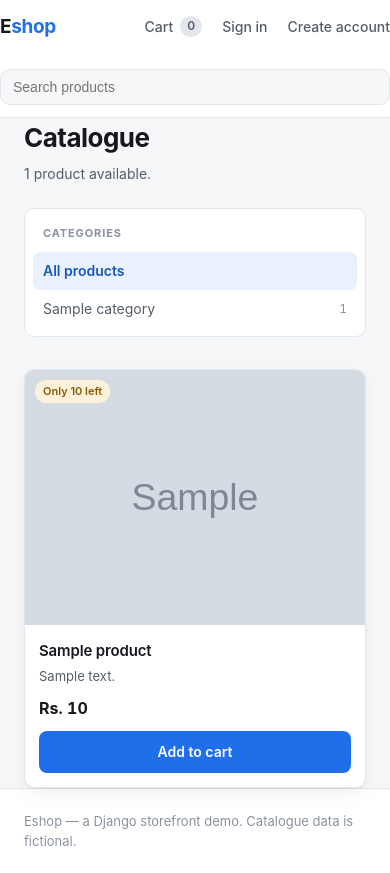
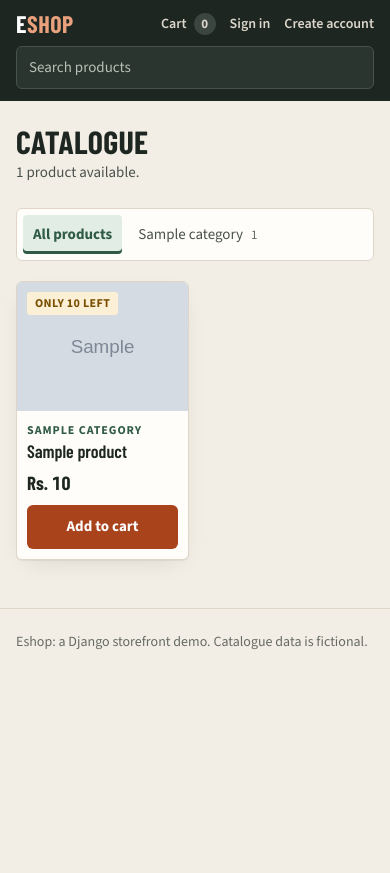
Before and after one commit to dev-mnadeem/django-storefront-service, a Django app: page / in a window 390 px wide. After the commit the page ends 650 px from the top, so only its background shows below. Run offline with Django 4.2, Linux system fonts and the light colour scheme; tables that the repository leaves empty hold one stand-in row (values such as "Sample post"); grey boxes marked "Sample" are stand-in pictures; parts of the project's set-up code (start-up, migrations or seed data) failed here and were passed over.

Commit message:
Restyle the storefront as a trail outfitter and fix mobile layout
- Pine-on-paper palette with a rust call to action; Barlow Condensed
  headings over Source Sans 3, loaded from Google Fonts with system
  fallbacks. Muted text darkened to pass WCAG AA.
- Visible focus rings, a skip link, a labelled search field,
  aria-current on the active category and nav link, role=status on
  flash messages, and h2 headings for empty states.
- The cart's inline grid-template-columns beat the media query, so the
  checkout panel never stacked on phones. Inline styles are now classes.
- Tables drop the unit-price column under 560px; total rows no longer
  rely on colspan, so they stay aligned when it is hidden.
- Categories become a scrolling chip row on narrow screens, with two
  product cards per row.
- main had no vertical padding because .shell outranked it.

```diff
--- a/brand/static/brand/storefront.css
+++ b/brand/static/brand/storefront.css
@@ -1,24 +1,32 @@
-/* Eshop storefront styles. Self-hosted: no CDN, no build step. */
+/* Eshop storefront styles. No build step; fonts come from Google Fonts with
+   system fallbacks, so the page still reads correctly offline. */
 
 :root {
-  --ink: #16181d;
-  --ink-soft: #565d6b;
-  --ink-faint: #8a92a1;
-  --line: #e3e6ec;
-  --surface: #ffffff;
-  --canvas: #f6f7f9;
-  --accent: #1f6feb;
-  --accent-dark: #1857bb;
-  --accent-wash: #eaf1fe;
-  --good: #1a7f4b;
-  --good-wash: #e6f4ec;
-  --warn: #8a5a00;
-  --warn-wash: #fdf1dc;
-  --bad: #b4232c;
-  --bad-wash: #fdeaea;
-  --radius: 10px;
-  --shadow: 0 1px 2px rgba(22, 24, 29, 0.05), 0 6px 20px rgba(22, 24, 29, 0.05);
+  /* Trail-outfitter palette: pine ink on unbleached paper, rust for actions. */
+  --ink: #1d2621;
+  --ink-soft: #4a524c;
+  --ink-faint: #656b64; /* 5.3:1 on --surface, the lightest text we use */
+  --line: #ddd6c9;
+  --line-strong: #c8bfae;
+  --surface: #fffdf9;
+  --canvas: #f3eee5;
+  --accent: #a8431c; /* rust; white text on it is 5.9:1 */
+  --accent-dark: #863514;
+  --accent-wash: #f7e6dc;
+  --pine: #2f5a45;
+  --pine-wash: #e2ede5;
+  --good: #276143;
+  --good-wash: #e2efe6;
+  --warn: #7a4e00;
+  --warn-wash: #fbefd6;
+  --bad: #a3212a;
+  --bad-wash: #fbe7e6;
+  --focus: #1b5fa8;
+  --radius: 6px;
+  --shadow: 0 1px 0 rgba(29, 38, 33, 0.06), 0 8px 24px -12px rgba(29, 38, 33, 0.18);
   --max: 1200px;
+  --font-body: "Source Sans 3", "Segoe UI", "Helvetica Neue", Arial, sans-serif;
+  --font-display: "Barlow Condensed", "Arial Narrow", "Helvetica Neue", Arial, sans-serif;
 }
 
 * { box-sizing: border-box; }
@@ -27,20 +35,51 @@ body {
   margin: 0;
   background: var(--canvas);
   color: var(--ink);
-  font: 15px/1.55 -apple-system, BlinkMacSystemFont, "Segoe UI", Roboto, Helvetica, Arial, sans-serif;
+  font: 16px/1.55 var(--font-body);
   -webkit-font-smoothing: antialiased;
+}
+
+h1, h2, h3, .wordmark, .card__price, .pager__step {
+  font-family: var(--font-display);
 }
 
 a { color: var(--accent); text-decoration: none; }
 a:hover { text-decoration: underline; }
+
+:focus-visible {
+  outline: 3px solid var(--focus);
+  outline-offset: 2px;
+}
+
+.visually-hidden {
+  position: absolute;
+  width: 1px;
+  height: 1px;
+  margin: -1px;
+  overflow: hidden;
+  clip: rect(0 0 0 0);
+  white-space: nowrap;
+}
+
+.skip-link {
+  position: absolute;
+  left: 16px;
+  top: -48px;
+  z-index: 50;
+  padding: 8px 14px;
+  background: var(--ink);
+  color: #fff;
+  border-radius: var(--radius);
+}
+.skip-link:focus { top: 12px; }
 
 .shell { max-width: var(--max); margin: 0 auto; padding: 0 24px; }
 
 /* ---------- header ---------- */
 
 .masthead {
-  background: var(--surface);
-  border-bottom: 1px solid var(--line);
+  background: var(--ink);
+  color: #f3eee5;
   position: sticky;
   top: 0;
   z-index: 20;
@@ -50,84 +89,82 @@ a:hover { text-decoration: underline; }
   display: flex;
   align-items: center;
   gap: 28px;
-  min-height: 66px;
+  min-height: 64px;
 }
 
 .wordmark {
-  font-size: 19px;
+  font-size: 28px;
   font-weight: 700;
-  letter-spacing: -0.02em;
-  color: var(--ink);
+  letter-spacing: 0.02em;
+  text-transform: uppercase;
+  color: #fff;
+  line-height: 1;
 }
 .wordmark:hover { text-decoration: none; }
-.wordmark span { color: var(--accent); }
+.wordmark span { color: #e9a07c; }
 
-.search { flex: 1; max-width: 420px; display: flex; gap: 8px; }
+.search { flex: 1; max-width: 420px; display: flex; }
 .search input {
   flex: 1;
+  min-width: 0;
   padding: 9px 12px;
-  border: 1px solid var(--line);
+  border: 1px solid #47524b;
   border-radius: var(--radius);
-  background: var(--canvas);
-  font-size: 14px;
-  color: var(--ink);
+  background: #2a352f;
+  font: inherit;
+  font-size: 15px;
+  color: #fff;
 }
-.search input:focus {
-  outline: none;
-  border-color: var(--accent);
-  background: var(--surface);
-  box-shadow: 0 0 0 3px var(--accent-wash);
-}
+.search input::placeholder { color: #b9bfb8; }
+.search input:focus-visible { border-color: #fff; outline-color: #e9a07c; }
 
 .navlinks { margin-left: auto; display: flex; align-items: center; gap: 20px; }
-.navlinks a { color: var(--ink-soft); font-size: 14px; font-weight: 500; }
-.navlinks a:hover { color: var(--ink); text-decoration: none; }
+.navlinks a,
+.navform button { color: #dcd6cb; font-size: 15px; font-weight: 600; }
+.navlinks a:hover,
+.navform button:hover { color: #fff; text-decoration: none; }
+.navlinks a[aria-current="page"] { color: #fff; box-shadow: inset 0 -2px 0 #e9a07c; }
 .navform { margin: 0; }
 .navform button {
   padding: 0;
   border: 0;
   background: none;
-  font: inherit;
-  font-size: 14px;
-  font-weight: 500;
-  color: var(--ink-soft);
+  font-family: inherit;
   cursor: pointer;
 }
-.navform button:hover { color: var(--ink); }
 
 .cart-link { display: inline-flex; align-items: center; gap: 7px; }
 .pill {
   display: inline-block;
-  min-width: 20px;
+  min-width: 22px;
   padding: 1px 7px;
   border-radius: 999px;
   background: var(--accent);
   color: #fff;
-  font-size: 12px;
-  font-weight: 600;
+  font-size: 13px;
+  font-weight: 700;
   text-align: center;
 }
-.pill--muted { background: var(--line); color: var(--ink-soft); }
+.pill--muted { background: #3a463f; color: #dcd6cb; }
 
 /* ---------- layout ---------- */
 
-main { padding: 32px 0 64px; }
+/* .shell sets the horizontal padding, so only the vertical sides go here. */
+main.shell { padding-top: 32px; padding-bottom: 64px; }
 
 .page-head { margin-bottom: 24px; }
 .page-head h1 {
-  margin: 0 0 4px;
-  font-size: 26px;
-  letter-spacing: -0.02em;
+  margin: 0 0 2px;
+  font-size: 40px;
+  font-weight: 700;
+  line-height: 1.05;
+  text-transform: uppercase;
+  letter-spacing: 0.01em;
 }
-.page-head p { margin: 0; color: var(--ink-soft); font-size: 14px; }
+.page-head p { margin: 0; color: var(--ink-soft); font-size: 15px; }
 
-.columns { display: grid; grid-template-columns: 216px 1fr; gap: 32px; align-items: start; }
-
-@media (max-width: 860px) {
-  .columns { grid-template-columns: 1fr; }
-  .masthead__inner { flex-wrap: wrap; padding: 12px 0; }
-  .search { order: 3; max-width: none; flex-basis: 100%; }
-}
+.columns { display: grid; grid-template-columns: 216px minmax(0, 1fr); gap: 32px; align-items: start; }
+.columns--checkout { grid-template-columns: minmax(0, 1fr) 340px; }
 
 /* ---------- sidebar ---------- */
 
@@ -137,12 +174,13 @@ main { padding: 32px 0 64px; }
   border-radius: var(--radius);
   padding: 8px;
   position: sticky;
-  top: 90px;
+  top: 88px;
 }
 .facets h2 {
-  margin: 8px 10px 10px;
-  font-size: 11px;
-  letter-spacing: 0.08em;
+  margin: 8px 10px 8px;
+  font-size: 15px;
+  font-weight: 600;
+  letter-spacing: 0.1em;
   text-transform: uppercase;
   color: var(--ink-faint);
 }
@@ -152,19 +190,24 @@ main { padding: 32px 0 64px; }
   align-items: center;
   gap: 8px;
   padding: 8px 10px;
-  border-radius: 7px;
+  border-radius: 4px;
   color: var(--ink-soft);
-  font-size: 14px;
+  font-size: 15px;
 }
 .facet:hover { background: var(--canvas); color: var(--ink); text-decoration: none; }
-.facet.is-active { background: var(--accent-wash); color: var(--accent-dark); font-weight: 600; }
-.facet__count { font-size: 12px; color: var(--ink-faint); font-variant-numeric: tabular-nums; }
+.facet[aria-current="page"] {
+  background: var(--pine-wash);
+  color: var(--pine);
+  font-weight: 700;
+  box-shadow: inset 3px 0 0 var(--pine);
+}
+.facet__count { font-size: 13px; color: var(--ink-faint); font-variant-numeric: tabular-nums; }
 
 /* ---------- product grid ---------- */
 
 .grid {
   display: grid;
-  grid-template-columns: repeat(auto-fill, minmax(190px, 1fr));
+  grid-template-columns: repeat(auto-fill, minmax(200px, 1fr));
   gap: 20px;
 }
 
@@ -184,33 +227,43 @@ main { padding: 32px 0 64px; }
   display: grid;
   place-items: center;
   color: var(--ink-faint);
-  font-size: 12px;
+  font-size: 13px;
 }
 
 .flag {
   position: absolute;
   top: 10px;
   left: 10px;
-  padding: 3px 8px;
-  border-radius: 999px;
-  font-size: 11px;
-  font-weight: 600;
+  padding: 2px 8px;
+  border-radius: 3px;
+  font-size: 12px;
+  font-weight: 700;
+  letter-spacing: 0.03em;
+  text-transform: uppercase;
 }
 .flag--low { background: var(--warn-wash); color: var(--warn); }
 .flag--out { background: var(--bad-wash); color: var(--bad); }
 
 .card__body { padding: 14px 14px 10px; flex: 1; }
-.card__name { margin: 0 0 4px; font-size: 15px; font-weight: 600; letter-spacing: -0.01em; }
+.card__category {
+  margin: 0 0 2px;
+  font-size: 12px;
+  font-weight: 700;
+  letter-spacing: 0.08em;
+  text-transform: uppercase;
+  color: var(--pine);
+}
+.card__name { margin: 0 0 6px; font-size: 21px; font-weight: 600; line-height: 1.15; }
 .card__desc {
   margin: 0 0 10px;
-  font-size: 13px;
+  font-size: 14px;
   color: var(--ink-soft);
   display: -webkit-box;
   -webkit-line-clamp: 2;
   -webkit-box-orient: vertical;
   overflow: hidden;
 }
-.card__price { font-size: 16px; font-weight: 700; font-variant-numeric: tabular-nums; }
+.card__price { font-size: 22px; font-weight: 700; font-variant-numeric: tabular-nums; }
 .card__foot { padding: 0 14px 14px; }
 
 /* ---------- controls ---------- */
@@ -218,32 +271,34 @@ main { padding: 32px 0 64px; }
 .btn {
   display: inline-block;
   width: 100%;
+  min-height: 42px;
   padding: 9px 14px;
   border: 1px solid transparent;
-  border-radius: 8px;
+  border-radius: var(--radius);
   background: var(--accent);
   color: #fff;
   font: inherit;
-  font-size: 14px;
-  font-weight: 600;
+  font-size: 15px;
+  font-weight: 700;
   cursor: pointer;
   text-align: center;
 }
 .btn:hover { background: var(--accent-dark); text-decoration: none; }
-.btn[disabled] { background: var(--line); color: var(--ink-faint); cursor: not-allowed; }
-.btn--ghost { background: var(--surface); border-color: var(--line); color: var(--ink); }
+.btn[disabled] { background: var(--line); color: var(--ink-soft); cursor: not-allowed; }
+.btn--ghost { background: var(--surface); border-color: var(--line-strong); color: var(--ink); }
 .btn--ghost:hover { background: var(--canvas); }
 .btn--auto { width: auto; }
 
 .stepper { display: flex; align-items: stretch; gap: 8px; }
 .stepper form { display: flex; }
 .stepper button {
-  width: 36px;
-  border: 1px solid var(--line);
-  border-radius: 8px;
+  width: 42px;
+  min-height: 42px;
+  border: 1px solid var(--line-strong);
+  border-radius: var(--radius);
   background: var(--surface);
   color: var(--ink);
-  font-size: 17px;
+  font-size: 20px;
   line-height: 1;
   cursor: pointer;
 }
@@ -314,63 +379,122 @@ tfoot td { border-top: 2px solid var(--line); font-weight: 700; }
   box-shadow: var(--shadow);
   padding: 28px;
 }
-.form-card h1 { margin: 0 0 4px; font-size: 21px; letter-spacing: -0.02em; }
-.form-card .sub { margin: 0 0 22px; color: var(--ink-soft); font-size: 14px; }
+.form-card h1 { margin: 0 0 4px; font-size: 32px; text-transform: uppercase; line-height: 1.1; }
+.form-card .sub { margin: 0 0 22px; color: var(--ink-soft); font-size: 15px; }
 
-.field { margin-bottom: 15px; }
-.field label { display: block; margin-bottom: 5px; font-size: 13px; font-weight: 600; color: var(--ink-soft); }
+.field { margin-bottom: 16px; }
+.field label { display: block; margin-bottom: 5px; font-size: 14px; font-weight: 700; color: var(--ink); }
 .field input {
   width: 100%;
+  min-height: 42px;
   padding: 9px 12px;
-  border: 1px solid var(--line);
-  border-radius: 8px;
+  border: 1px solid var(--line-strong);
+  border-radius: var(--radius);
   font: inherit;
-  font-size: 14px;
+  font-size: 16px;
   color: var(--ink);
-  background: var(--surface);
+  background: #fff;
 }
-.field input:focus { outline: none; border-color: var(--accent); box-shadow: 0 0 0 3px var(--accent-wash); }
-.field .hint { margin-top: 5px; font-size: 12px; color: var(--ink-faint); }
-.field .err { margin-top: 5px; font-size: 12.5px; color: var(--bad); }
+.field input:focus-visible { border-color: var(--focus); outline-offset: 0; }
+.field .hint { margin-top: 5px; font-size: 13px; color: var(--ink-faint); }
+.field .err { margin-top: 5px; font-size: 14px; color: var(--bad); font-weight: 600; }
 .field--error input { border-color: var(--bad); }
 
-.form-foot { margin-top: 20px; font-size: 13.5px; color: var(--ink-soft); text-align: center; }
+.form-foot { margin-top: 20px; font-size: 14px; color: var(--ink-soft); text-align: center; }
 
-.alert { padding: 11px 14px; border-radius: 8px; font-size: 13.5px; margin-bottom: 16px; }
+.alert {
+  padding: 11px 14px;
+  border-radius: var(--radius);
+  border-left: 4px solid currentColor;
+  font-size: 15px;
+  margin-bottom: 16px;
+}
 .alert--error { background: var(--bad-wash); color: var(--bad); }
 .alert--success { background: var(--good-wash); color: var(--good); }
 
 .flashes { margin-bottom: 20px; }
+.flashes .alert:last-child { margin-bottom: 0; }
 
 /* ---------- empty state & pagination ---------- */
 
 .empty {
   background: var(--surface);
-  border: 1px dashed var(--line);
+  border: 2px dashed var(--line-strong);
   border-radius: var(--radius);
   padding: 56px 24px;
   text-align: center;
 }
-.empty h3 { margin: 0 0 6px; font-size: 17px; }
-.empty p { margin: 0 0 18px; color: var(--ink-soft); font-size: 14px; }
+.empty h1, .empty h2 { margin: 0 0 6px; font-size: 26px; text-transform: uppercase; }
+.empty p { margin: 0 0 18px; color: var(--ink-soft); font-size: 15px; }
 
-.pager { display: flex; align-items: center; justify-content: center; gap: 14px; margin-top: 30px; font-size: 14px; }
+.pager { display: flex; align-items: center; justify-content: center; gap: 14px; margin-top: 30px; font-size: 15px; }
 .pager__step {
-  padding: 7px 14px;
-  border: 1px solid var(--line);
-  border-radius: 8px;
+  padding: 6px 16px;
+  border: 1px solid var(--line-strong);
+  border-radius: var(--radius);
   background: var(--surface);
   color: var(--ink);
+  font-size: 18px;
+  font-weight: 600;
+  text-transform: uppercase;
 }
 .pager__step:hover { background: var(--canvas); text-decoration: none; }
 .pager__at { color: var(--ink-faint); font-variant-numeric: tabular-nums; }
 
-.summary { display: flex; gap: 10px; align-items: baseline; color: var(--ink-soft); font-size: 13.5px; }
+.summary { display: flex; flex-wrap: wrap; gap: 10px; align-items: baseline; color: var(--ink-soft); font-size: 14px; }
+
+.error-page { padding-top: 64px; }
 
 footer.site {
   border-top: 1px solid var(--line);
-  background: var(--surface);
   padding: 22px 0;
   color: var(--ink-faint);
-  font-size: 13px;
+  font-size: 14px;
 }
+
+/* ---------- narrow screens ---------- */
+
+@media (max-width: 860px) {
+  .shell { padding: 0 16px; }
+  main.shell { padding-top: 24px; padding-bottom: 48px; }
+  .masthead__inner { flex-wrap: wrap; gap: 10px 16px; padding-top: 12px; padding-bottom: 12px; }
+  .search { order: 3; max-width: none; flex-basis: 100%; }
+  .navlinks { gap: 14px; }
+  .navlinks a,
+  .navform button { font-size: 14px; }
+  .wordmark { font-size: 24px; }
+
+  .columns,
+  .columns--checkout { grid-template-columns: minmax(0, 1fr); gap: 20px; }
+
+  /* The category list becomes a row of chips that scrolls on its own. */
+  .facets {
+    position: static;
+    display: flex;
+    gap: 6px;
+    padding: 6px;
+    overflow-x: auto;
+  }
+  .facets h2 { display: none; }
+  .facet { flex: none; white-space: nowrap; }
+  .facet[aria-current="page"] { box-shadow: inset 0 -3px 0 var(--pine); }
+
+  .page-head h1 { font-size: 32px; }
+}
+
+@media (max-width: 560px) {
+  .grid { grid-template-columns: repeat(2, minmax(0, 1fr)); gap: 12px; }
+  .card__body { padding: 10px 10px 8px; }
+  .card__foot { padding: 0 10px 10px; }
+  .card__name { font-size: 18px; }
+  .card__desc { display: none; }
+  .card__price { font-size: 19px; }
+  .stepper { gap: 4px; }
+  .stepper button { width: 36px; }
+  .stepper__count { font-size: 13px; }
+
+  th, td { padding: 11px 12px; }
+  .col-unit { display: none; }
+  .panel__head { padding: 14px 12px; }
+  .panel__body { padding: 16px 12px; }
+}
--- a/brand/templates/404.html
+++ b/brand/templates/404.html
@@ -2,7 +2,7 @@
 {% block title %}Eshop — page not found{% endblock %}
 {% block content %}
 <div class="empty">
-  <h3>404 — that page does not exist</h3>
+  <h1>404: that page does not exist</h1>
   <p>The link may be outdated, or the product may have been removed.</p>
   <a class="btn btn--ghost btn--auto" href="{% url 'index' %}">Back to the catalogue</a>
 </div>
--- a/brand/templates/500.html
+++ b/brand/templates/500.html
@@ -9,9 +9,9 @@
 <body>
   {# Standalone on purpose: a 500 may mean the database is down, so this page #}
   {# must not depend on context processors or template tags that query it.   #}
-  <main class="shell" style="padding-top:64px;">
+  <main class="shell error-page">
     <div class="empty">
-      <h3>500 — something went wrong on our side</h3>
+      <h1>500: something went wrong on our side</h1>
       <p>The error has been logged. Please try again in a moment.</p>
       <a class="btn btn--ghost btn--auto" href="/">Back to the catalogue</a>
     </div>
--- a/brand/templates/base.html
+++ b/brand/templates/base.html
@@ -4,24 +4,32 @@
   <meta charset="utf-8">
   <meta name="viewport" content="width=device-width, initial-scale=1">
   <title>{% block title %}Eshop{% endblock %}</title>
+  <link rel="preconnect" href="https://fonts.googleapis.com">
+  <link rel="preconnect" href="https://fonts.gstatic.com" crossorigin>
+  <link rel="stylesheet" href="https://fonts.googleapis.com/css2?family=Barlow+Condensed:wght@600;700&family=Source+Sans+3:wght@400;600;700&display=swap">
   <link rel="stylesheet" href="{% static 'brand/storefront.css' %}">
 </head>
 <body>
+  <a class="skip-link" href="#content">Skip to content</a>
   <header class="masthead">
     <div class="shell masthead__inner">
       <a class="wordmark" href="{% url 'index' %}">E<span>shop</span></a>
 
       <form class="search" action="{% url 'index' %}" method="get" role="search">
-        <input type="search" name="q" value="{{ query|default:'' }}"
-               placeholder="Search products" aria-label="Search products">
+        <label class="visually-hidden" for="site-search">Search products</label>
+        <input id="site-search" type="search" name="q" value="{{ query|default:'' }}"
+               placeholder="Search products">
       </form>
 
-      <nav class="navlinks">
-        <a class="cart-link" href="{% url 'cart' %}">Cart
-          <span class="pill{% if not cart_item_count %} pill--muted{% endif %}">{{ cart_item_count }}</span>
+      {% url 'cart' as cart_url %}{% url 'orders' as orders_url %}
+      <nav class="navlinks" aria-label="Account">
+        <a class="cart-link" href="{{ cart_url }}"{% if request.path == cart_url %} aria-current="page"{% endif %}>Cart
+          <span class="pill{% if not cart_item_count %} pill--muted{% endif %}">
+            {{ cart_item_count }}<span class="visually-hidden"> item{{ cart_item_count|pluralize }}</span>
+          </span>
         </a>
         {% if is_signed_in %}
-          <a href="{% url 'orders' %}">Orders</a>
+          <a href="{{ orders_url }}"{% if request.path == orders_url %} aria-current="page"{% endif %}>Orders</a>
           <form class="navform" action="{% url 'logout' %}" method="post">
             {% csrf_token %}
             <button type="submit">Sign out</button>
@@ -34,9 +42,9 @@
     </div>
   </header>
 
-  <main class="shell">
+  <main class="shell" id="content">
     {% if messages %}
-      <div class="flashes">
+      <div class="flashes" role="status">
         {% for message in messages %}
           <div class="alert alert--{% if message.tags == 'error' %}error{% else %}success{% endif %}">{{ message }}</div>
         {% endfor %}
@@ -46,7 +54,7 @@
   </main>
 
   <footer class="site">
-    <div class="shell">Eshop — a Django storefront demo. Catalogue data is fictional.</div>
+    <div class="shell">Eshop: a Django storefront demo. Catalogue data is fictional.</div>
   </footer>
 </body>
 </html>
--- a/brand/templates/index.html
+++ b/brand/templates/index.html
@@ -9,22 +9,23 @@
 </div>
 
 <div class="columns">
-  <aside class="facets">
+  <nav class="facets" aria-label="Categories">
     <h2>Categories</h2>
-    <a class="facet{% if not selected_category %} is-active{% endif %}"
+    <a class="facet"{% if not selected_category %} aria-current="page"{% endif %}
        href="{% url 'index' %}{% if query %}?q={{ query|urlencode }}{% endif %}">
       All products
     </a>
     {% for category in categories %}
-      <a class="facet{% if selected_category == category.id|stringformat:'s' %} is-active{% endif %}"
+      <a class="facet"{% if selected_category == category.id|stringformat:'s' %} aria-current="page"{% endif %}
          href="{% url 'index' %}?category={{ category.id }}{% if query %}&q={{ query|urlencode }}{% endif %}">
         <span>{{ category.name }}</span>
         <span class="facet__count">{{ category.product_count }}</span>
       </a>
     {% endfor %}
-  </aside>
+  </nav>
 
-  <section>
+  <section aria-labelledby="products-heading">
+    <h2 class="visually-hidden" id="products-heading">Products</h2>
     {% if products %}
       <div class="grid">
         {% for product in products %}
@@ -44,6 +45,7 @@
             </div>
 
             <div class="card__body">
+              <p class="card__category">{{ product.category.name }}</p>
               <h3 class="card__name">{{ product.name }}</h3>
               <p class="card__desc">{{ product.desc }}</p>
               <div class="card__price">{{ product.price|currency }}</div>
@@ -76,7 +78,7 @@
                   <input type="hidden" name="product_id" value="{{ product.id }}">
                   <input type="hidden" name="action" value="add">
                   <input type="hidden" name="return_to" value="{{ request.get_full_path }}#product-{{ product.id }}">
-                  <button class="btn" type="submit">Add to cart</button>
+                  <button class="btn" type="submit">Add to cart<span class="visually-hidden">: {{ product.name }}</span></button>
                 </form>
               {% endif %}
             </div>
@@ -86,7 +88,7 @@
       </div>
 
       {% if page.paginator.num_pages > 1 %}
-        <nav class="pager">
+        <nav class="pager" aria-label="Catalogue pages">
           {% if page.has_previous %}
             <a class="pager__step" href="?{% if query %}q={{ query|urlencode }}&{% endif %}{% if selected_category %}category={{ selected_category }}&{% endif %}page={{ page.previous_page_number }}">Previous</a>
           {% endif %}
@@ -98,7 +100,7 @@
       {% endif %}
     {% else %}
       <div class="empty">
-        <h3>Nothing matches that</h3>
+        <h2>Nothing matches that</h2>
         <p>{% if query %}No product name contains “{{ query }}”.{% else %}This category has no products yet.{% endif %}</p>
         <a class="btn btn--ghost btn--auto" href="{% url 'index' %}">Clear filters</a>
       </div>
```
Also changed, not shown: other parts of brand/static/brand/storefront.css (+29 -19 lines), brand/templates/cart.html (+8 -6 lines), brand/templates/order.html (+11 -9 lines), tests/test_catalog_views.py (+9 -0 lines).
